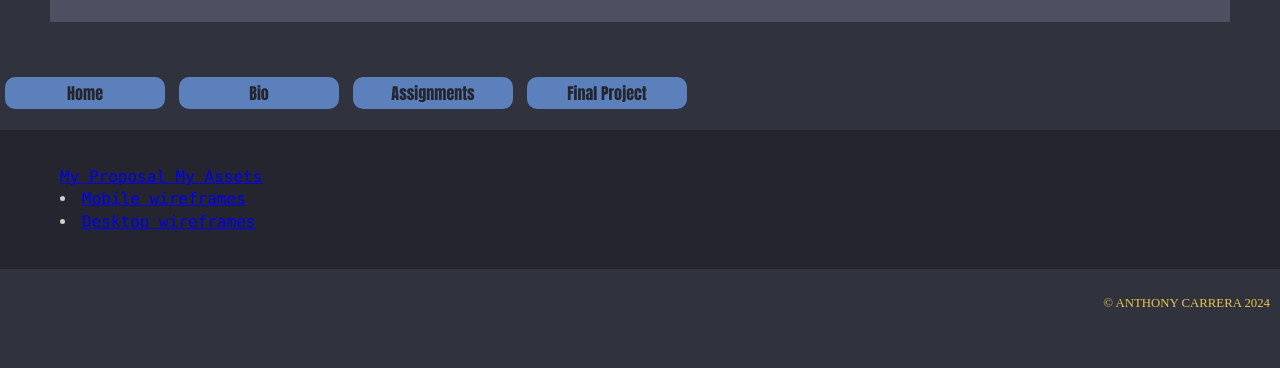
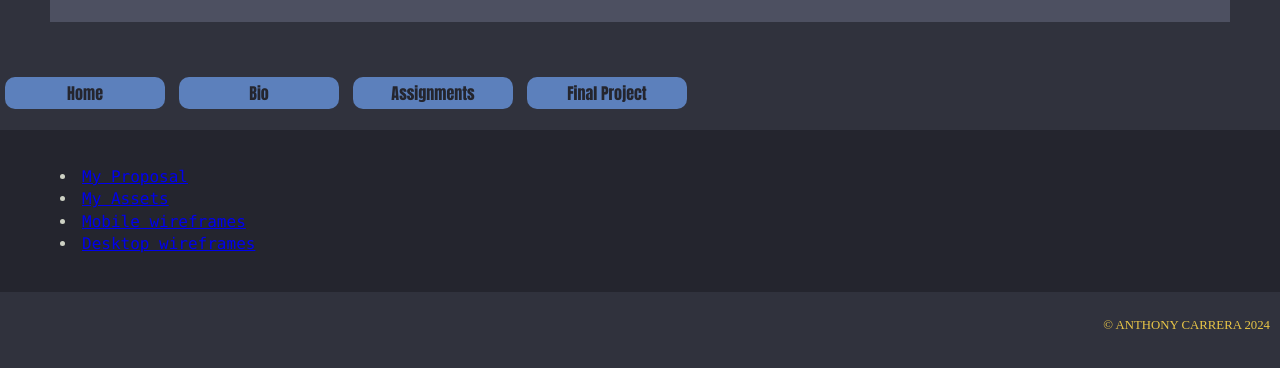
Before and after one commit to toastyghostey/TonysPortfolio, a plain HTML site: page final-project.html in a window 1280 px wide. Shown: the part 196-564 px from the top of the page. Drawn offline with Linux system fonts and the light colour scheme.

Commit message:
Update final-project.html

```diff
--- a/final-project.html
+++ b/final-project.html
@@ -38,8 +38,8 @@
 	<main>
 
 		<figure>
-			<a href="file/carrera-fic-truth.pdf"> My Proposal </a>
-			<a href="file/fp_assets.pdf"> My Assets </a>
+			<li><a href="file/carrera-fic-truth.pdf"> My Proposal </a></li>
+			<li><a href="file/fp_assets.pdf"> My Assets </a></li>
 			<li><a href="https://www.figma.com/proto/Xiz0tqwK60tSL7HhpEyS0j/FP.Web.Mobile?node-id=5-2&t=Y9huACt0chgwOehr-1">Mobile wireframes</a></li>
       			<li><a href="https://www.figma.com/proto/PMV27p98idtkNSgexE90o3/FP.Web.Web?node-id=0-1&t=Y9huACt0chgwOehr-1">Desktop wireframes</a></li>
 		</figure>
```
